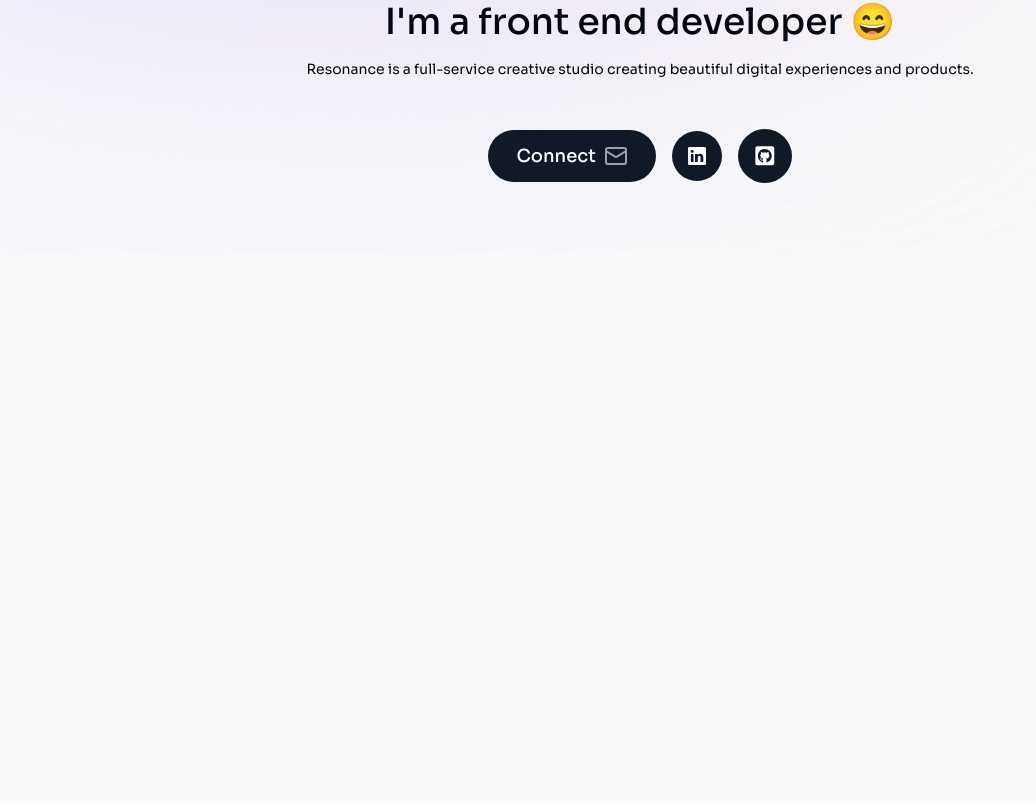
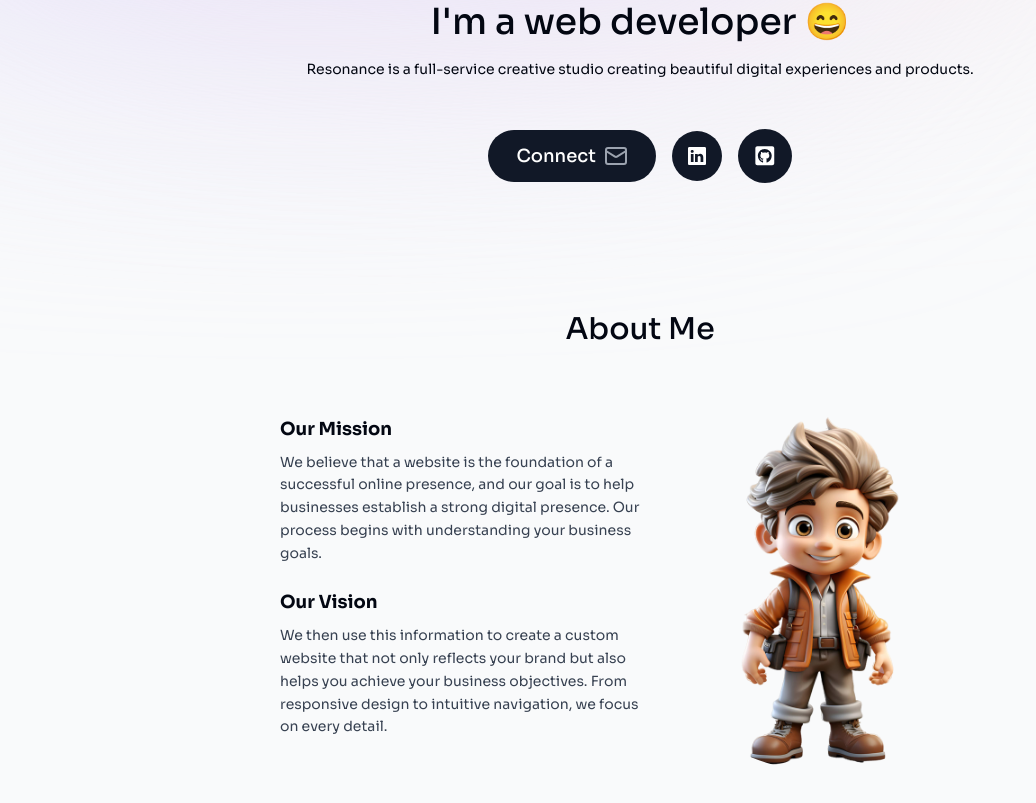
Before and after one commit to keeratipong4/portfolio-keeratipong, a Next.js app: page / in a window 1280 px wide. Shown: the part 547-1350 px from the top of the page, without its empty margins (0-1036 px from the left). Before the commit the page ends 800 px from the top, so only its background shows below. Built offline with nearby package versions, Linux system fonts and the light colour scheme.

Commit message:
time stamp 1:12:16 >> create About, ThemeContext, Switch, ThemeSwitch

```diff
--- /dev/null
+++ b/app/_components/About.js
@@ -0,0 +1,105 @@
+"use client";
+
+import Image from "next/image";
+import { motion } from "framer-motion";
+// import SectionHeading from "./Section-heading";
+import { Fade } from "react-awesome-reveal";
+import { useSectionInView } from "@/app/_lib/useInView";
+
+export default function About() {
+  const { ref } = useSectionInView("#about");
+
+  return (
+    <motion.section
+      className="max-w-[45rem] text-center mt-32 leading-8 mb-28 sm:mb-40 scroll-mt-28"
+      initial={{ opacity: 0, y: 100 }}
+      animate={{ opacity: 1, y: 0 }}
+      transition={{ delay: 0.175 }}
+      ref={ref}
+      id="about">
+      <div className="container mx-auto">
+        <Fade
+          direction="up"
+          delay={400}
+          cascade
+          damping={1e-1}
+          triggerOnce={true}>
+          {/* <SectionHeading>About Me</SectionHeading> */}
+          <h2 className="text-3xl font-medium capitalize mb-8 text-center">
+            About Me
+          </h2>
+        </Fade>
+
+        <div className="grid xl:grid-cols-2 lg:text-start">
+          <div className="flex-1">
+            {/* Content */}
+            <div className="text-lg mt-12 xl:mt-3">
+              <div className="flex justify-start flex-col">
+                <Fade
+                  direction="up"
+                  delay={400}
+                  cascade
+                  damping={1e-1}
+                  triggerOnce={true}>
+                  <h3 className="font-bold mt-6">Our Mission</h3>
+                </Fade>
+                <Fade
+                  direction="up"
+                  delay={600}
+                  cascade
+                  damping={1e-1}
+                  triggerOnce={true}>
+                  <p className="mt-2 leading-relaxed text-sm text-gray-700 dark:text-white/70">
+                    We believe that a website is the foundation of a successful
+                    online presence, and our goal is to help businesses
+                    establish a strong digital presence. Our process begins with
+                    understanding your business goals.
+                  </p>
+                </Fade>
+                <Fade
+                  direction="up"
+                  delay={800}
+                  cascade
+                  damping={1e-1}
+                  triggerOnce={true}>
+                  <h3 className="font-bold mt-6">Our Vision</h3>
+                </Fade>
+                <Fade
+                  direction="up"
+                  delay={1000}
+                  cascade
+                  damping={1e-1}
+                  triggerOnce={true}>
+                  <p className="mt-2 leading-relaxed text-sm text-gray-700 dark:text-white/70">
+                    We then use this information to create a custom website that
+                    not only reflects your brand but also helps you achieve your
+                    business objectives. From responsive design to intuitive
+                    navigation, we focus on every detail.
+                  </p>
+                </Fade>
+              </div>
+            </div>
+          </div>
+          <div>
+            <Fade
+              direction="right"
+              delay={600}
+              cascade
+              damping={1e-1}
+              triggerOnce={true}>
+              <Image
+                src="/about.png"
+                width="600"
+                height="600"
+                alt="portrait"
+                quality="100"
+                priority={true}
+                className="rounded-full mt-8 object-cover"
+              />
+            </Fade>
+          </div>
+        </div>
+      </div>
+    </motion.section>
+  );
+}
--- a/app/_components/Header.js
+++ b/app/_components/Header.js
@@ -37,7 +37,7 @@ export default function Header({ links }) {
                 {link.nameEng}
                 {link.hash === activeSection && (
                   <motion.span
-                    className="bg-gray-100 rounded-full absolute inset-0 -z-10 dark:bg-gray-800"
+                    className="bg-slate-300 rounded-full absolute inset-0 -z-10 dark:bg-gray-800"
                     layoutId="activeSection"
                     transition={{
                       type: "spring",
--- a/app/_components/Intro.js
+++ b/app/_components/Intro.js
@@ -69,7 +69,7 @@ function Intro() {
             <span className="text-xl sm:text-2xl">Hi, my name is </span>
             Keeratipong.
             <br />
-            I&apos;m a front end developer 😄
+            I&apos;m a web developer 😄
           </span>
           <p className="text-[14px]">
             Resonance is a full-service creative studio creating beautiful
@@ -88,11 +88,10 @@ function Intro() {
         <Link
           href="#contact"
           className="group bg-gray-900 text-white px-7 py-3 flex items-center gap-2 rounded-full outline-none focus:scale-110 hover:scale-110 hover:bg-gray-950 dark:bg-white/10 active:scale-105 transition"
-          //   onClick={() => {
-          //     setActiveSection("#contact");
-          //     setTimeOfLastClick(Date.now());
-          //   }}
-        >
+          onClick={() => {
+            setActiveSection("#contact");
+            setTimeOfLastClick(Date.now());
+          }}>
           Connect <Mail color={"#9ca3af"} />
         </Link>
 
--- a/app/_components/Navbar.js
+++ b/app/_components/Navbar.js
@@ -1,5 +1,5 @@
 import HamburgerMenu from "./HamburgerMenu";
-import Header from "./header";
+import Header from "./Header";
 import { links } from "@/app/_lib/data";
 
 export default function Navbar() {
--- /dev/null
+++ b/app/_components/Switch.js
@@ -0,0 +1,48 @@
+"use client";
+
+import React, { useState } from "react";
+import { motion, AnimatePresence } from "framer-motion";
+
+export default function Switch({
+  activeButton,
+  hiddenButton,
+  setActiveButton,
+}) {
+  const [isHovered, setIsHovered] = useState(false);
+
+  const switchVariants = {
+    visible: { scale: 1, opacity: 0.7, y: 0 },
+    hover: { scale: 1.2 },
+    hidden: { scale: 0.5, opacity: 0, y: 50 },
+  };
+
+  return (
+    <div className="flex flex-col justify-center items-center gap-2">
+      <AnimatePresence>
+        {isHovered && (
+          <motion.button
+            key="languageSwitcher"
+            initial="hidden"
+            animate="visible"
+            exit="hidden"
+            variants={switchVariants}
+            transition={{ duration: 0.3 }}
+            className="hidden md:flex items-center justify-center w-[2rem] h-[2rem] bg-white drop-shadow backdrop-blur-[0.5rem] border border-slate-400 dark:border-white border-opacity-40 shadow-2xl rounded-full dark:bg-gray-950">
+            <p className="text-sm font-semibold">{hiddenButton}</p>
+          </motion.button>
+        )}
+      </AnimatePresence>
+
+      <motion.button
+        className="bg-white w-[3rem] h-[3rem] drop-shadow backdrop-blur-[0.5rem] border border-slate-400 dark:border-white border-opacity-40 shadow-2xl rounded-full flex items-center justify-center dark:bg-gray-950"
+        variants={switchVariants}
+        initial="visible"
+        whileHover="hover"
+        onMouseEnter={() => setIsHovered(true)}
+        onMouseLeave={() => setIsHovered(false)}
+        onClick={setActiveButton}>
+        <p className="font-semibold">{activeButton}</p>
+      </motion.button>
+    </div>
+  );
+}
--- /dev/null
+++ b/app/_components/ThemeSwitch.js
@@ -0,0 +1,21 @@
+"use client";
+
+import { Moon, Sun } from "lucide-react";
+import Switch from "./Switch";
+import { useTheme } from "../_containers/themeContext";
+
+export default function ThemeSwitch() {
+  const { theme, toggleTheme } = useTheme();
+
+  return (
+    <div className="fixed bottom-5 right-5">
+      <Switch
+        activeButton={theme === "light" ? <Sun /> : <Moon />}
+        hiddenButton={
+          theme === "light" ? <Moon size={14} /> : <Sun size={14} />
+        }
+        setActiveButton={toggleTheme}
+      />
+    </div>
+  );
+}
--- a/app/_containers/Provider.js
+++ b/app/_containers/Provider.js
@@ -3,16 +3,16 @@ import ActiveSectionContextProvider from "./active-section";
 // import { Analytics } from "@vercel/analytics/react";
 // import { Toaster } from "react-hot-toast";
 // import dynamic from "next/dynamic";
-// import ThemeContextProvider from "./theme-context";
+import ThemeContextProvider from "./ThemeContext";
 
 export default function Providers({ children }) {
   return (
-    // <ThemeContextProvider>
-    <ActiveSectionContextProvider>
-      {/* <Analytics /> */}
-      {/* <Toaster /> */}
-      {children}
-    </ActiveSectionContextProvider>
-    // </ThemeContextProvider>
+    <ThemeContextProvider>
+      <ActiveSectionContextProvider>
+        {/* <Analytics /> */}
+        {/* <Toaster /> */}
+        {children}
+      </ActiveSectionContextProvider>
+    </ThemeContextProvider>
   );
 }
--- /dev/null
+++ b/app/_containers/ThemeContext.js
@@ -0,0 +1,56 @@
+"use client";
+
+import React, { useEffect, useState, createContext, useContext } from "react";
+
+const ThemeContext = createContext(null);
+
+export default function ThemeContextProvider({ children }) {
+  const [theme, setTheme] = useState("light");
+
+  const toggleTheme = () => {
+    if (theme === "light") {
+      setTheme("dark");
+      window.localStorage.setItem("theme", "dark");
+      document.documentElement.classList.add("dark");
+    } else {
+      setTheme("light");
+      window.localStorage.setItem("theme", "light");
+      document.documentElement.classList.remove("dark");
+    }
+  };
+
+  useEffect(() => {
+    const localTheme = window.localStorage.getItem("theme");
+
+    if (localTheme) {
+      setTheme(localTheme);
+
+      if (localTheme === "dark") {
+        document.documentElement.classList.add("dark");
+      }
+    } else if (window.matchMedia("(prefers-color-scheme: dark)").matches) {
+      setTheme("dark");
+      document.documentElement.classList.add("dark");
+    }
+  }, []);
+
+  return (
+    <ThemeContext.Provider
+      value={{
+        theme,
+        toggleTheme,
+      }}>
+      {children}
+    </ThemeContext.Provider>
+  );
+}
+
+export function useTheme() {
+  const context = useContext(ThemeContext);
+
+  if (context === null) {
+    throw new Error("useTheme must be used within a ThemeContextProvider");
+  }
+
+  return context;
+}
--- a/app/layout.js
+++ b/app/layout.js
@@ -11,7 +11,7 @@ const sora = Sora({
 
 export const metadata = {
   title: "Keeratipong portfolio",
-  description: "Front end developer base in Bangkok",
+  description: "Web developer base in Bangkok",
 };
 
 export default function RootLayout({ children }) {
@@ -24,6 +24,7 @@ export default function RootLayout({ children }) {
         <div className="bg-[#dbd7fb] absolute top-[-1rem] -z-[10]  flex-1 left-[-35rem] h-[31.25rem] w-[50rem] rounded-full blur-[10rem] sm:w-[68.75rem] md:left-[-33rem] lg:left-[-28rem] xl:left-[-15rem] 2xl:left-[-5rem] dark:bg-[#676394]"></div>
         <Providers>
           <Navbar />
+
           {children}
         </Providers>
       </body>
--- a/app/page.js
+++ b/app/page.js
@@ -1,10 +1,15 @@
 import Image from "next/image";
 import Intro from "./_components/Intro";
+import About from "./_components/About";
 
 export default function Home() {
   return (
     <main className="flex flex-col items-center pt-20 md:pt-28 px-4">
       <Intro />
+      <About />
+      {/* <Projects />
+      <Skills />
+      <Contact /> */}
     </main>
   );
 }
```
